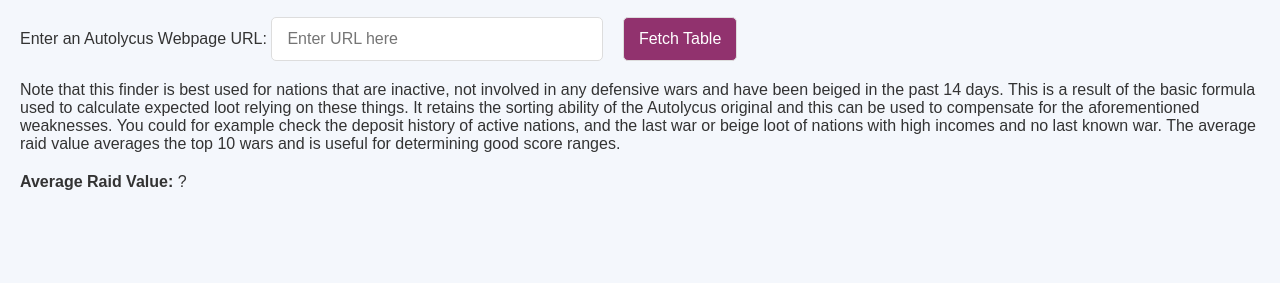
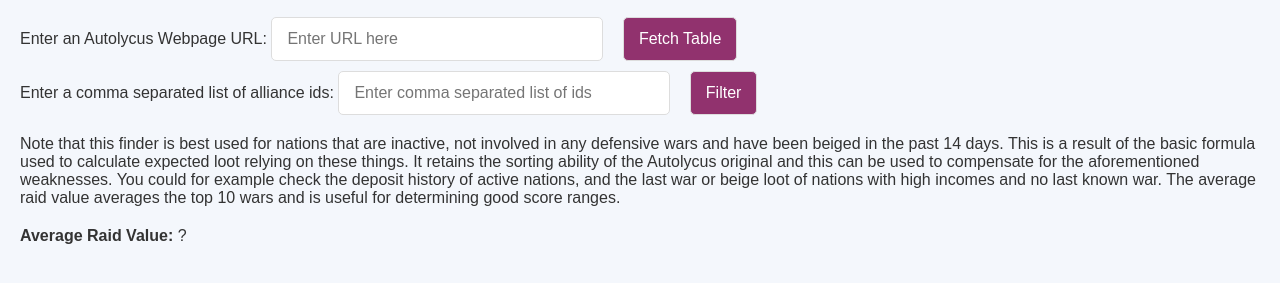
Before and after one commit to S0l4RIS9uk/BetterRaidFinder, a website: page public/index.html in a window 1280 px wide. Shown: the part 75-358 px from the top of the page. Drawn offline with nearby package versions, Linux system fonts and the light colour scheme.

Commit message:
added filtering by alliance ids

```diff
--- a/public/index.html
+++ b/public/index.html
@@ -116,9 +116,16 @@
 
 <body>
     <h1>Raid Finder</h1>
-    <label for="urlInput">Enter an Autolycus Webpage URL:</label>
-    <input type="text" id="urlInput" placeholder="Enter URL here" />
-    <button onclick="fetchAndModifyTable()">Fetch Table</button>
+    <div class="input-row">
+        <label for="urlInput">Enter an Autolycus Webpage URL:</label>
+        <input type="text" id="urlInput" placeholder="Enter URL here" />
+        <button onclick="fetchAndModifyTable()">Fetch Table</button>
+    </div>
+    <div class="input-row" style="margin-top: 10px;">
+        <label for="idInput">Enter a comma separated list of alliance ids:</label>
+        <input type="text" id="idInput" placeholder="Enter comma separated list of ids" />
+        <button onclick="filterTable()">Filter</button>
+    </div>
     <div id="errorAlert" style="display: none;"></div>
     <p>Note that this finder is best used for nations that are inactive, not involved in any defensive wars and have
         been beiged in the past 14 days. This is a result of the basic formula used to calculate expected loot relying
@@ -334,6 +341,44 @@
             sortedRows.forEach(row => table.appendChild(row));
         }
 
+        function filterTable() {
+            const input = document.getElementById('idInput').value.trim();
+
+            // If no input, show all rows
+            const ids = input === '' ? [] : input.split(',').map(s => s.trim()).filter(Boolean).map(Number).filter(n => !isNaN(n));
+            const idSet = new Set(ids);
+
+            const table = document.querySelector('#tableContainer table') || document.getElementById('grid');
+            if (!table) {
+                notifyError('No table to filter. Please fetch a table first.');
+                return;
+            }
+
+            const rows = Array.from(table.rows).slice(1);
+            if (idSet.size === 0) {
+                // Show all rows
+                rows.forEach(r => r.style.display = '');
+                return;
+            }
+
+            rows.forEach(row => {
+                // Try to find an anchor linking to an alliance id inside the row
+                const a = row.querySelector('a[href*="alliance/id="]') || row.querySelector('a[href*="/alliance/id="]');
+                let allianceId = null;
+                if (a && a.getAttribute('href')) {
+                    const href = a.getAttribute('href');
+                    const m = href.match(/alliance\/?id=(\d+)/);
+                    if (m) allianceId = Number(m[1]);
+                }
+
+                if (allianceId !== null && idSet.has(allianceId)) {
+                    row.style.display = '';
+                } else {
+                    row.style.display = 'none';
+                }
+            });
+        }
+
     </script>
 </body>
 
```
